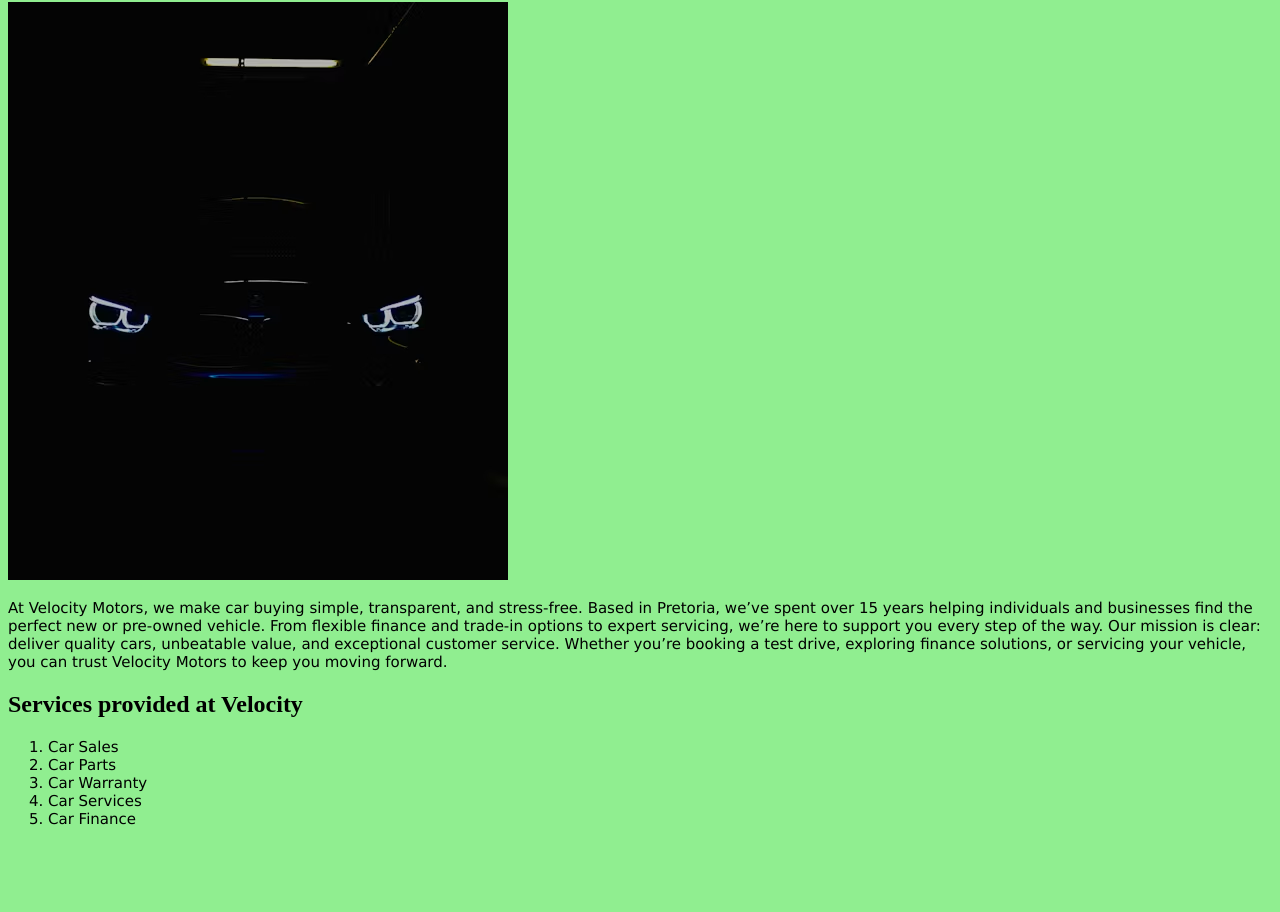
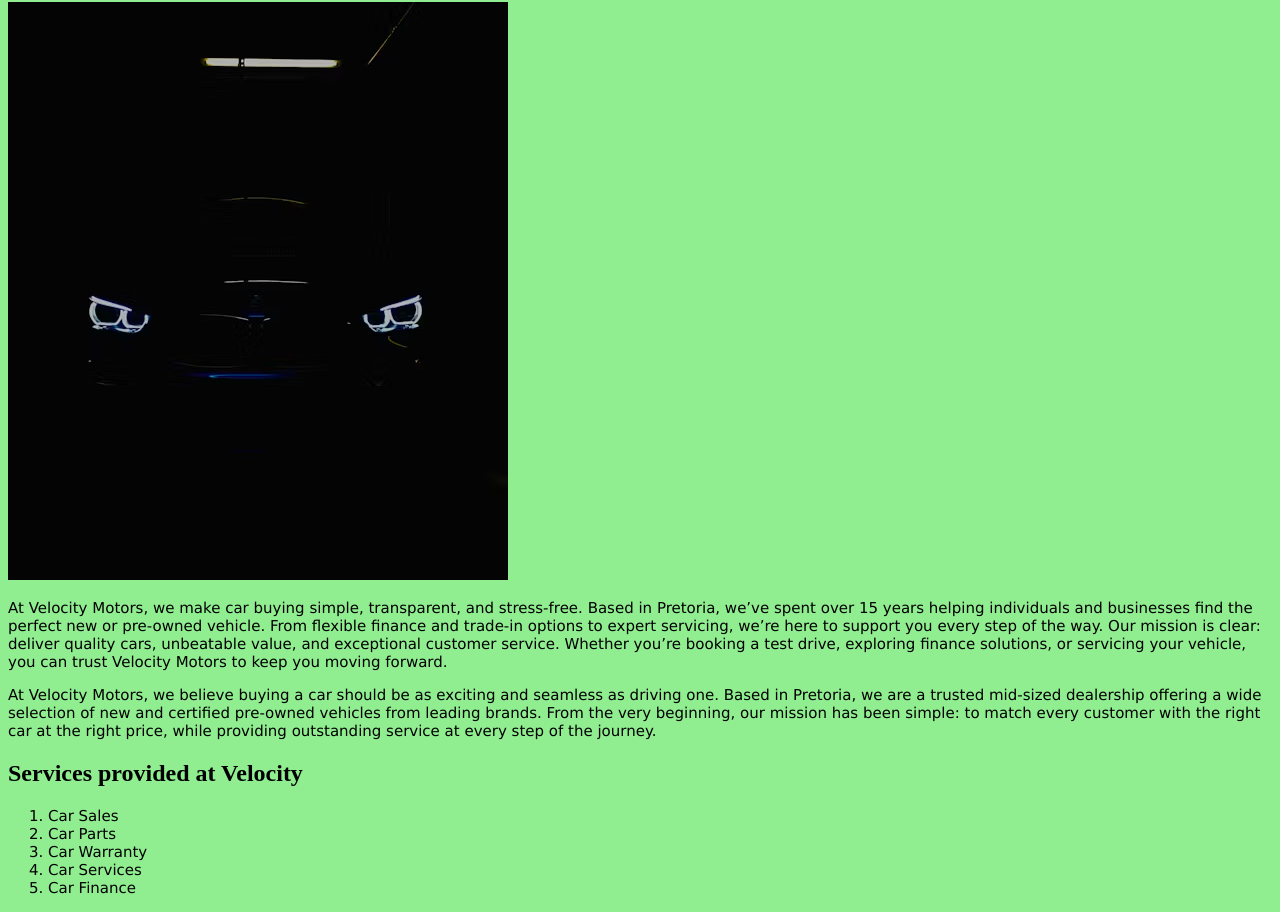
Before and after one commit to sunnyboy-rasebeka/velocitymotors, a plain HTML site: page about.html in a window 1280 px wide. Shown: the part 104-1016 px from the top of the page. Before the commit the page ends 947 px from the top, so only its background shows below. Drawn offline with Linux system fonts and the light colour scheme.

Commit message:
Content added for the about page

```diff
--- a/about.html
+++ b/about.html
@@ -16,6 +16,10 @@
         <p>At Velocity Motors, we make car buying simple, transparent, and stress-free. Based in Pretoria, we’ve spent over 15 years helping individuals and businesses find the perfect new or pre-owned vehicle. From flexible finance and trade-in options to expert servicing, we’re here to support you every step of the way.
 
             Our mission is clear: deliver quality cars, unbeatable value, and exceptional customer service. Whether you’re booking a test drive, exploring finance solutions, or servicing your vehicle, you can trust Velocity Motors to keep you moving forward.</p>
+
+        <p>At Velocity Motors, we believe buying a car should be as exciting and seamless as driving one. Based in Pretoria, we are a trusted mid-sized dealership offering a wide selection of new and certified pre-owned vehicles from leading brands.
+
+From the very beginning, our mission has been simple: to match every customer with the right car at the right price, while providing outstanding service at every step of the journey.</p>
         <h2>Services provided at Velocity</h2>
 
         <ol>
```
